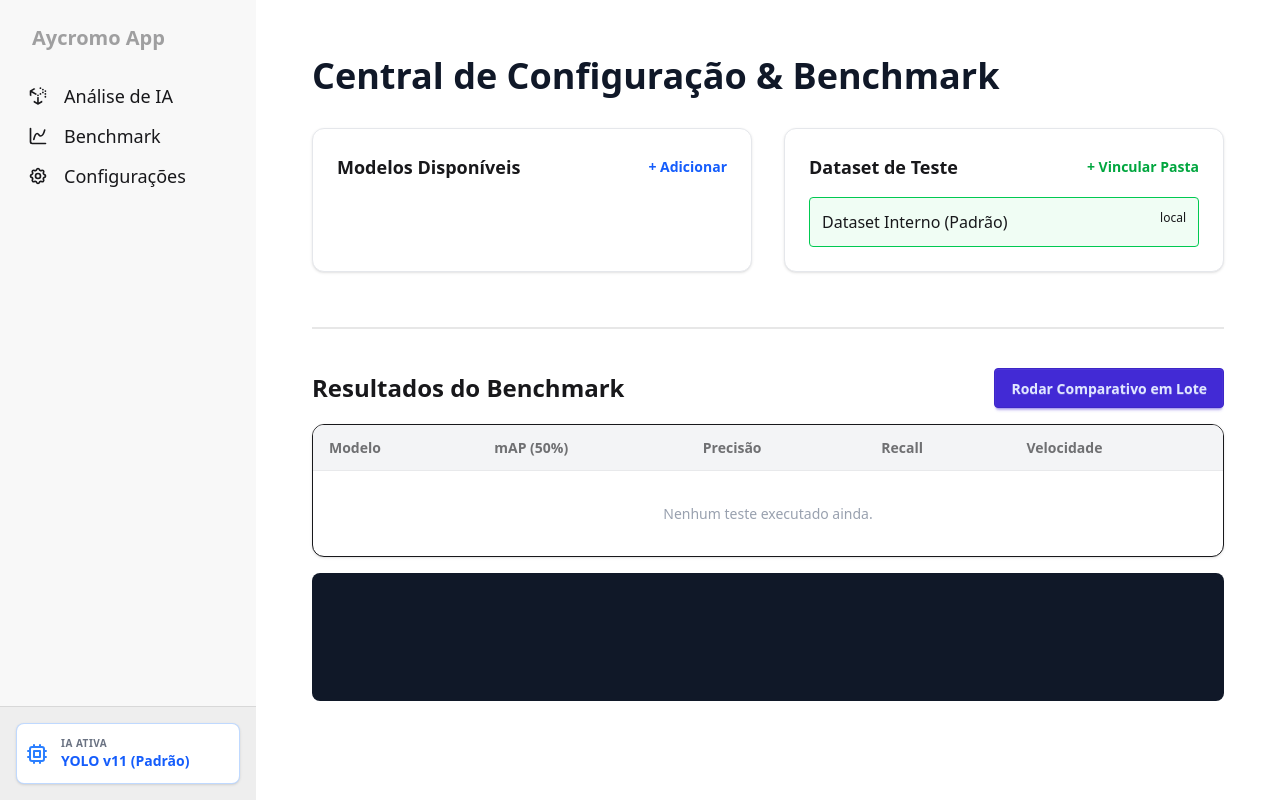
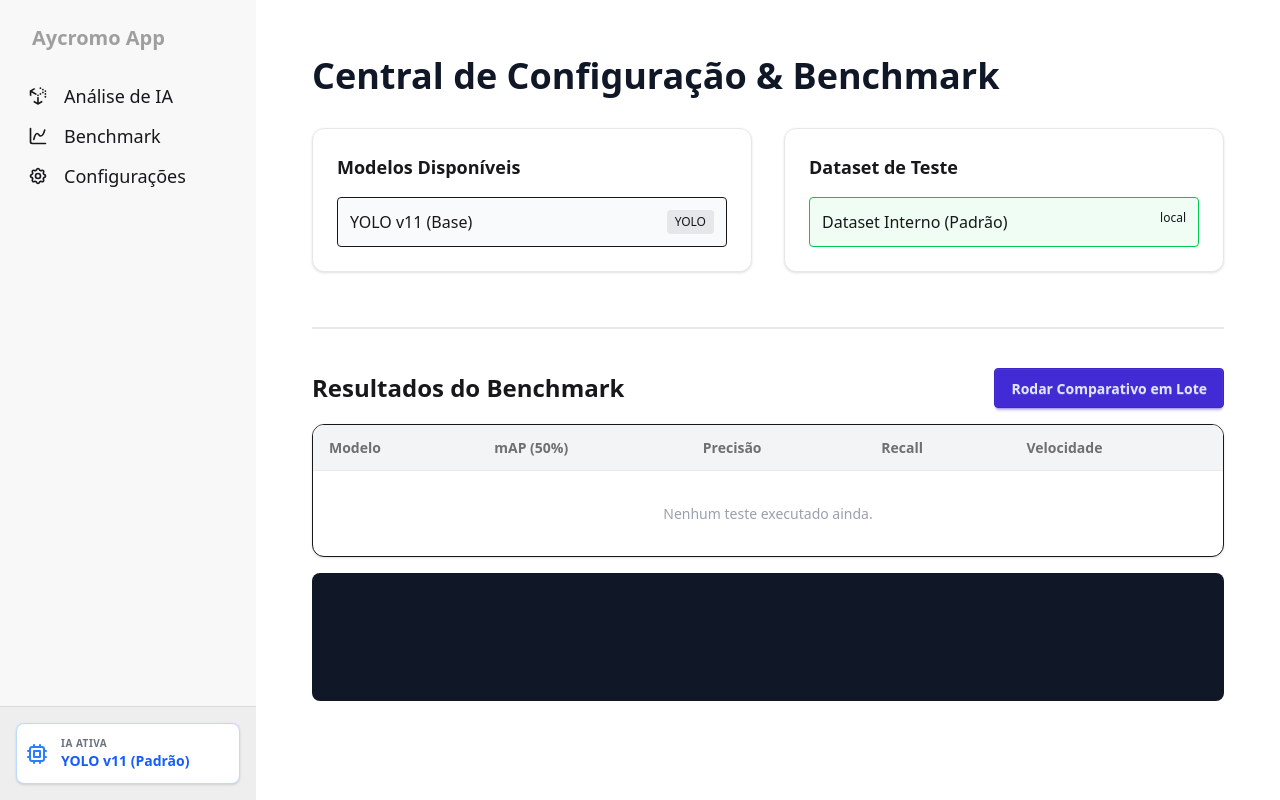
Before and after one commit to jorgelucasalima/aycromo-electron-front, a React (Vite) app: page /benchmark in a window 1280 px wide. Built offline with nearby package versions, Linux system fonts and the light colour scheme.

Commit message:
atualizacao

```diff
--- a/src/pages/Benchmark.jsx
+++ b/src/pages/Benchmark.jsx
@@ -22,43 +22,29 @@ export default function Benchmark() {
     const dSalvos = JSON.parse(localStorage.getItem('datasets_ia') || '[]');
 
     // Mesclar com padrões
-    setModelos(prev => [...prev.filter(p => p.path !== 'yolo11n.pt'), ...mSalvos]);
+    const padroes = [{ id: 'yolo-base', name: 'YOLO v11 (Base)', path: 'yolo11n.pt', framework: 'YOLO' }];
+    const filtrados = mSalvos.filter((m) => m.path !== 'default' && m.id !== 'yolo-v11' && m.path !== 'yolo11n.pt');
+    const todosModelos = [...padroes, ...filtrados];
+
+    setModelos(todosModelos);
     setDatasets([...DATASETS_ESTATICOS, ...dSalvos]);
   }, []);
 
-  // --- FUNÇÕES DE CONFIGURAÇÃO (Simplificadas para brevidade) ---
-  const importarModelo = async () => {
-    const novo = await window.electronAPI.importModel();
-    if(novo) {
-      const novaLista = [...modelos, { ...novo, id: Date.now().toString(), framework: 'YOLO' }];
-      setModelos(novaLista);
-      localStorage.setItem('modelos_ia', JSON.stringify(novaLista.filter(m => m.path !== 'yolo11n.pt')));
-    }
-  };
-
-  const importarDataset = async () => {
-    const novo = await window.electronAPI.importDataset();
-    if(novo) {
-      const novaLista = [...datasets, { ...novo, id: Date.now().toString(), type: 'local' }];
-      setDatasets(novaLista); // Salvar no localStorage...
-    }
-  };
-
-  // --- FUNÇÃO DO BENCHMARK (Comparativo) ---
-  const rodarComparativo = async () => {
+  // --- FUNÇÃO DO BENCHMARK ---
+  const rodarBenchmark = async () => {
+    if (!datasetAtivo) return alert("Selecione um dataset.");
     if (datasetAtivo.type === 'remote') return alert("Use um dataset local com pasta /labels.");
 
     setProcessing(true);
-    setResultados([]);
+    setResultados([]); // Limpa resultados anteriores
     setLogs([]);
 
     for (const modelo of modelos) {
       try {
         setLogs(prev => [...prev, `Testando ${modelo.name}...`]);
 
-        // Chama o script benchmark.py que criamos anteriormente
         const metricas = await window.electronAPI.runBenchmarkMetrics({
-            modeloPath: modelo.path === 'default' ? 'yolo11n.pt' : modelo.path,
+            modeloPath: (modelo.path === 'default' || modelo.id === 'yolo-v11' || modelo.id === 'yolo-base') ? 'yolo11n.pt' : modelo.path,
             datasetPath: datasetAtivo.path
         });
 
@@ -70,6 +56,7 @@ export default function Benchmark() {
         setLogs(prev => [...prev, `Erro em ${modelo.name}: ${err.message}`]);
       }
     }
+
     setProcessing(false);
   };
 
@@ -83,13 +70,15 @@ export default function Benchmark() {
         <div className="bg-white p-6 rounded-xl shadow border border-gray-200">
           <h2 className="text-lg font-bold mb-4 flex justify-between">
             Modelos Disponíveis
-            <button onClick={importarModelo} className="text-sm text-blue-600 hover:underline">+ Adicionar</button>
           </h2>
           <div className="space-y-2 max-h-40 overflow-y-auto">
             {modelos.map(m => (
-              <div key={m.id} className="flex justify-between p-3 bg-gray-50 rounded border">
-                <span className="font-medium">{m.name}</span>
-                <span className="text-xs bg-gray-200 px-2 py-1 rounded">{m.framework}</span>
+              <div
+                key={m.id}
+                className="flex justify-between p-3 rounded border bg-gray-50 flex-col sm:flex-row gap-1"
+              >
+                <span className="font-medium truncate">{m.name}</span>
+                <span className="text-xs bg-gray-200 px-2 py-1 rounded w-fit">{m.framework}</span>
               </div>
             ))}
           </div>
@@ -99,14 +88,13 @@ export default function Benchmark() {
         <div className="bg-white p-6 rounded-xl shadow border border-gray-200">
           <h2 className="text-lg font-bold mb-4 flex justify-between">
             Dataset de Teste
-            <button onClick={importarDataset} className="text-sm text-green-600 hover:underline">+ Vincular Pasta</button>
           </h2>
           <div className="space-y-2 max-h-40 overflow-y-auto">
             {datasets.map(ds => (
               <div
                 key={ds.id}
                 onClick={() => setDatasetAtivo(ds)}
-                className={`flex justify-between p-3 rounded border cursor-pointer ${datasetAtivo.id === ds.id ? 'border-green-500 bg-green-50' : 'bg-gray-50'}`}
+                className={`flex justify-between p-3 rounded border cursor-pointer ${datasetAtivo?.id === ds.id ? 'border-green-500 bg-green-50' : 'bg-gray-50'}`}
               >
                 <span className="font-medium truncate">{ds.name}</span>
                 <span className="text-xs">{ds.type}</span>
@@ -123,8 +111,8 @@ export default function Benchmark() {
         <div className="flex justify-between items-center mb-4">
           <h2 className="text-2xl font-bold">Resultados do Benchmark</h2>
           <button
-            onClick={rodarComparativo}
-            disabled={processing}
+            onClick={rodarBenchmark}
+            disabled={processing || !datasetAtivo}
             className={`btn btn-primary ${processing ? 'loading' : ''}`}
           >
             {processing ? 'Processando...' : 'Rodar Comparativo em Lote'}
```
